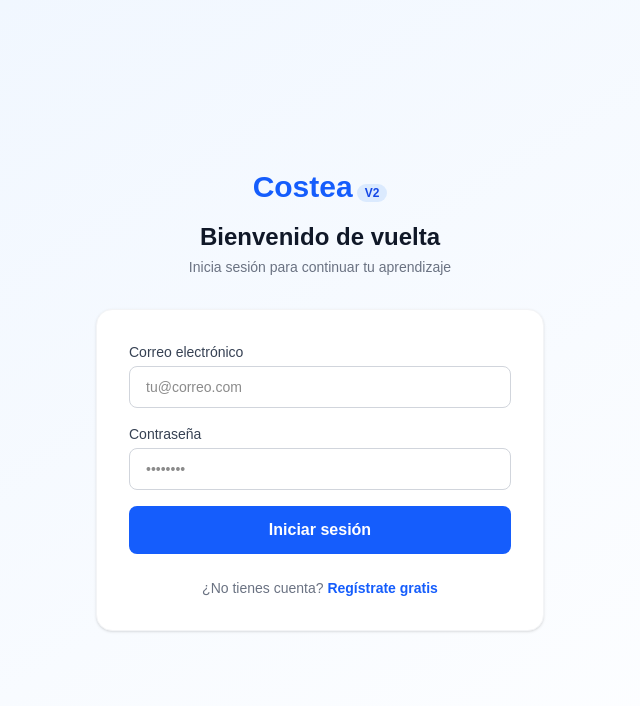
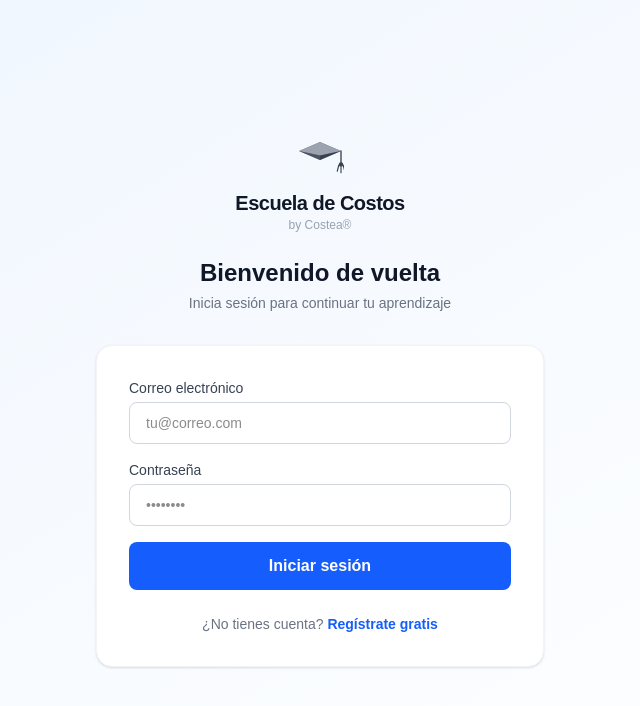
Before and after one commit to weupwealthylife-ops/costeav2, a Next.js app: page /auth/login in a window 1280 px wide. Shown: the top 706 px of the page, without its empty margins (320-960 px from the left). Built offline with nearby package versions, Linux system fonts and the light colour scheme.

Commit message:
Replace text logo with Escuela de Costos brand logo on auth pages
Co-Authored-By: Claude Sonnet 4.6 <noreply@anthropic.com>
Claude-Session: https://claude.ai/code/session_013Sv7fv4rS2vQoPEyGpkpZL

```diff
--- a/src/app/auth/login/page.tsx
+++ b/src/app/auth/login/page.tsx
@@ -3,6 +3,7 @@
 import { useState } from "react";
 import Link from "next/link";
 import { login } from "../actions";
+import BrandLogo from "@/components/ui/BrandLogo";
 
 export default function LoginPage() {
   const [error, setError] = useState<string | null>(null);
@@ -22,11 +23,8 @@ export default function LoginPage() {
     <div className="min-h-screen bg-gradient-to-br from-blue-50 to-white flex items-center justify-center px-4 py-16">
       <div className="w-full max-w-md">
         <div className="text-center mb-8">
-          <Link href="/" className="inline-block">
-            <span className="text-3xl font-extrabold text-blue-600">Costea</span>
-            <span className="text-xs font-semibold bg-blue-100 text-blue-700 px-2 py-0.5 rounded-full ml-1">V2</span>
-          </Link>
-          <h1 className="text-2xl font-bold text-gray-900 mt-4">Bienvenido de vuelta</h1>
+          <BrandLogo theme="light" />
+          <h1 className="text-2xl font-bold text-gray-900 mt-6">Bienvenido de vuelta</h1>
           <p className="text-gray-500 text-sm mt-1">Inicia sesión para continuar tu aprendizaje</p>
         </div>
 
--- a/src/app/auth/signup/page.tsx
+++ b/src/app/auth/signup/page.tsx
@@ -3,6 +3,7 @@
 import { useState } from "react";
 import Link from "next/link";
 import { signup } from "../actions";
+import BrandLogo from "@/components/ui/BrandLogo";
 
 export default function SignupPage() {
   const [error, setError] = useState<string | null>(null);
@@ -22,11 +23,8 @@ export default function SignupPage() {
     <div className="min-h-screen bg-gradient-to-br from-blue-50 to-white flex items-center justify-center px-4 py-16">
       <div className="w-full max-w-md">
         <div className="text-center mb-8">
-          <Link href="/" className="inline-block">
-            <span className="text-3xl font-extrabold text-blue-600">Costea</span>
-            <span className="text-xs font-semibold bg-blue-100 text-blue-700 px-2 py-0.5 rounded-full ml-1">V2</span>
-          </Link>
-          <h1 className="text-2xl font-bold text-gray-900 mt-4">Crea tu cuenta gratuita</h1>
+          <BrandLogo theme="light" />
+          <h1 className="text-2xl font-bold text-gray-900 mt-6">Crea tu cuenta gratuita</h1>
           <p className="text-gray-500 text-sm mt-1">Accede a la Escuela de Costos y a la Costeapp</p>
         </div>
 
--- /dev/null
+++ b/src/components/ui/BrandLogo.tsx
@@ -0,0 +1,24 @@
+import Link from "next/link";
+import Image from "next/image";
+
+interface BrandLogoProps {
+  theme?: "light" | "dark";
+  href?: string;
+}
+
+export default function BrandLogo({ theme = "light", href = "/" }: BrandLogoProps) {
+  const nameColor = theme === "dark" ? "text-white" : "text-gray-900";
+  const tagColor = theme === "dark" ? "text-blue-300" : "text-gray-400";
+
+  return (
+    <Link href={href} className="inline-flex flex-col items-center gap-2">
+      <Image src="/logo.svg" alt="Escuela de Costos logo" width={48} height={48} />
+      <div className="flex flex-col items-center leading-tight">
+        <span className={`text-xl font-extrabold tracking-tight ${nameColor}`}>
+          Escuela de Costos
+        </span>
+        <span className={`text-xs font-medium ${tagColor}`}>by Costea®</span>
+      </div>
+    </Link>
+  );
+}
```
